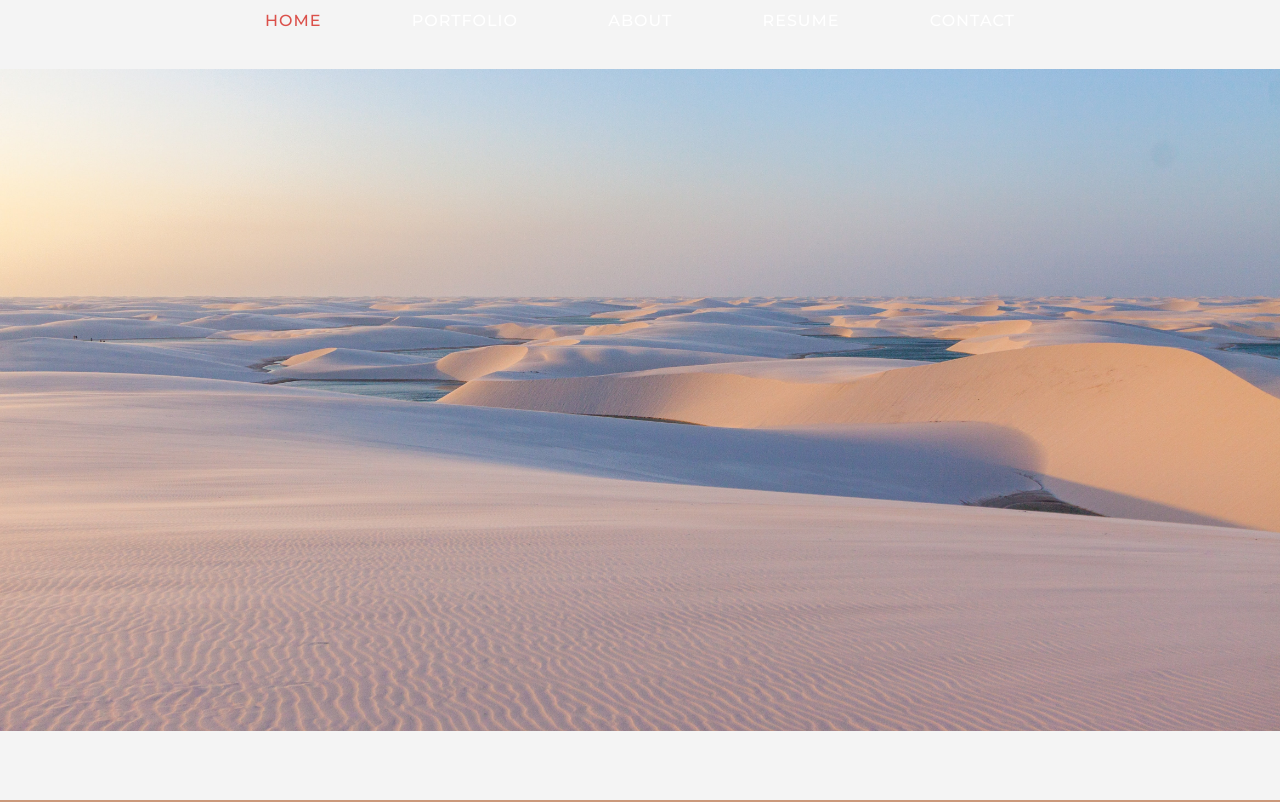
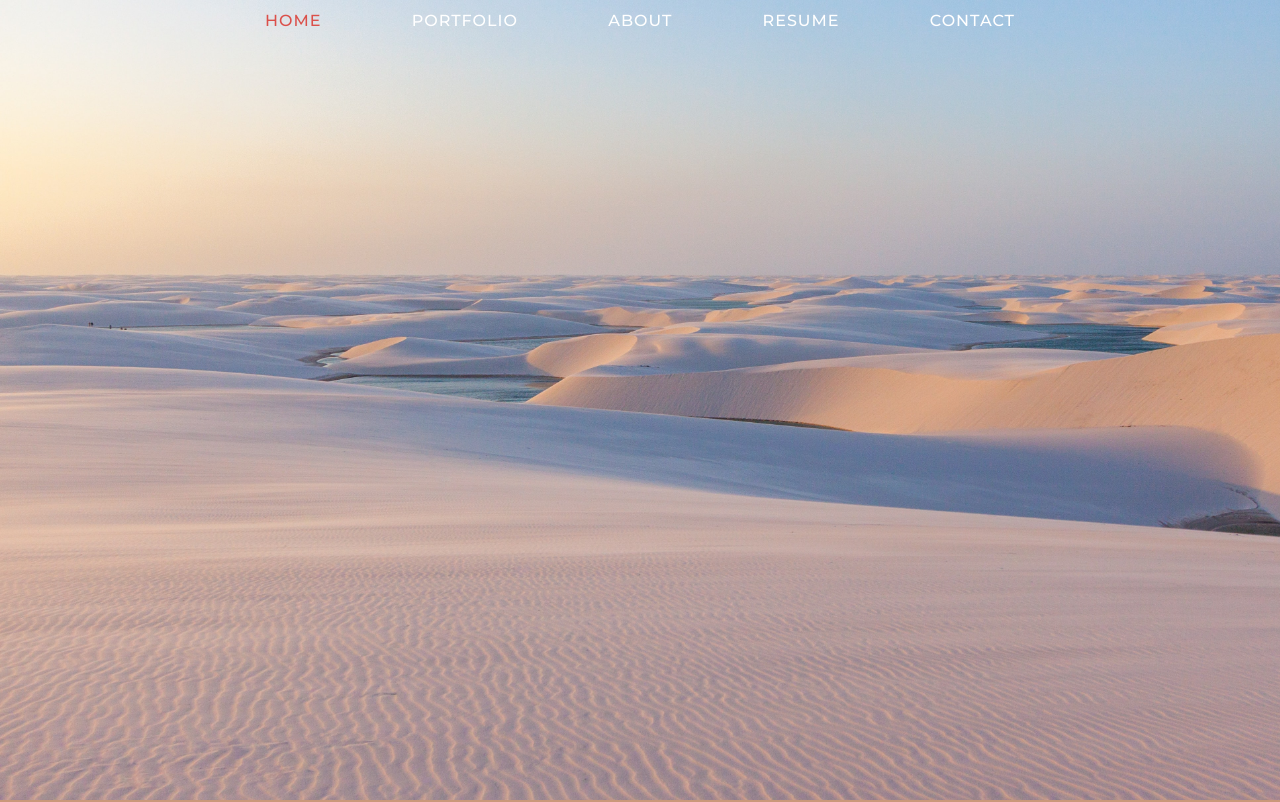
Before and after one commit to huntj0n/p_1.0.1, a React (Create React App) app: page / in a window 1280 px wide. Shown: the top 802 px of the page. Built offline with nearby package versions, Linux system fonts and the light colour scheme.

Commit message:
fixed home animation bug

```diff
--- a/src/Components/Home.css
+++ b/src/Components/Home.css
@@ -26,6 +26,8 @@
     align-items: center;
     position: relative;
     overflow: hidden;
+    margin: 0;
+    padding: 0;
     background-size: cover;
 }
 .home__imageContainer:after {
@@ -37,10 +39,17 @@
     right: 0;
     background-color: #424348;
 }
-.home__imageContainer > img {
-    min-width:100%;
+.home__imageContainer > div {
+    height:auto;
+    min-height: 100%;
     width:100%;
     position:absolute;
+    background-image: url('../img/roi-dimor-SidputyP-eE-unsplash.jpg');
+    background-size: cover;
+    top:0;
+    bottom:100%;
+    left:0;
+    right:100%;
     object-fit: contain;
 }
 
--- a/src/Components/Home.js
+++ b/src/Components/Home.js
@@ -26,7 +26,7 @@ function Home() {
             <div className="home__container" ref={el => homeContainer = el}>
                 <>
                     <div className="home__imageContainer">
-                        <img src={require('../img/roi-dimor-SidputyP-eE-unsplash.jpg')} alt="home__image" ref={el => image = el}/>
+                        <div src={require('../img/roi-dimor-SidputyP-eE-unsplash.jpg')} alt="home__image" ref={el => image = el}/>
                     </div>
                 </>
             </div>
```
